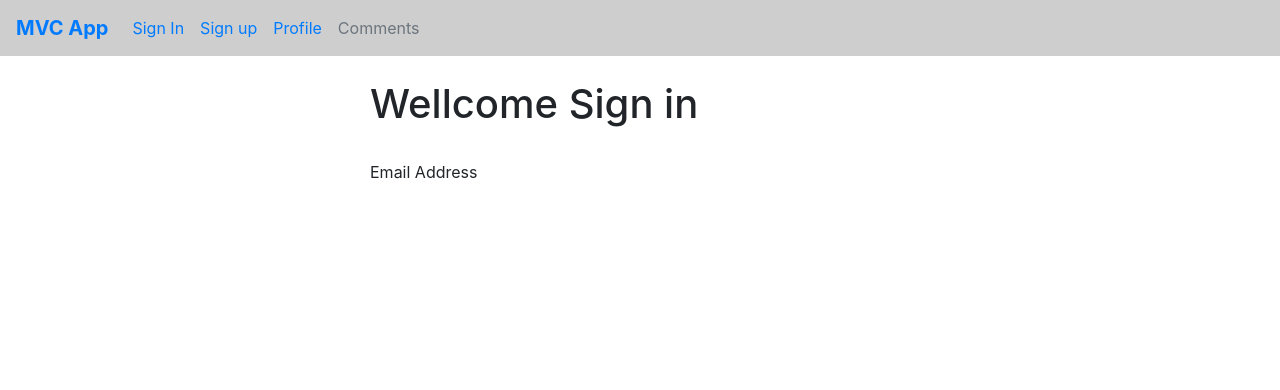
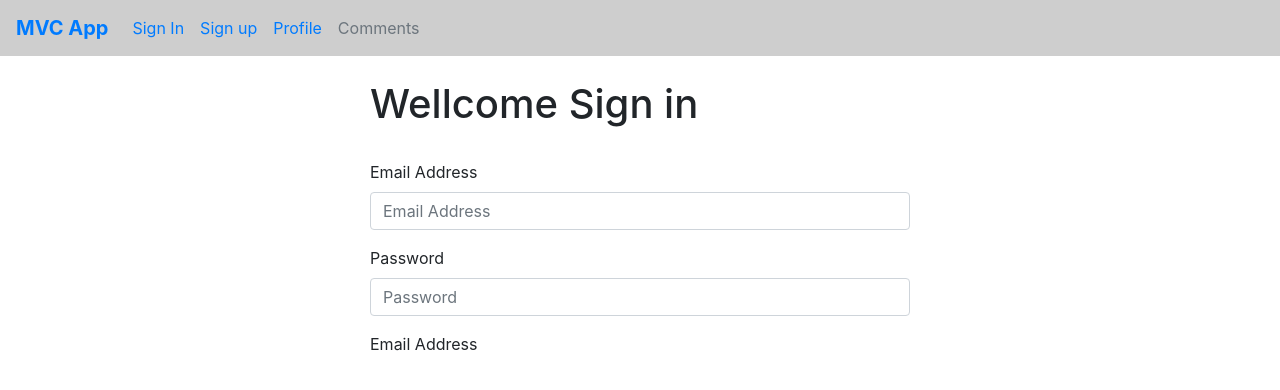
Before and after one commit to Manuel-Ascanho/MVC-App, a plain HTML site: page index.html in a window 1280 px wide. Drawn offline with nearby package versions, Linux system fonts and the light colour scheme.

Commit message:
COMMIT 04
USER AND PASSWORD PLACE HOLDER

```diff
--- a/index.html
+++ b/index.html
@@ -43,7 +43,17 @@
     <div class="col-6">
       <h1>Wellcome Sign in</h1>
       <br />
-      <p>Email Address</p>
+      <form>
+      <div class="form-group">
+        <label for="formGroupExampleInput">Email Address</label>
+        <input type="text" class="form-control" id="formGroupExampleInput" placeholder="Email Address">
+      </div>
+      <div class="form-group">
+        <label for="formGroupExampleInput2">Password</label>
+        <input type="text" class="form-control" id="formGroupExampleInput2" placeholder="Password">
+      </div>
+	  </form>
+<p>Email Address</p>
     </div>
     <div class="col">
     </div>
```
